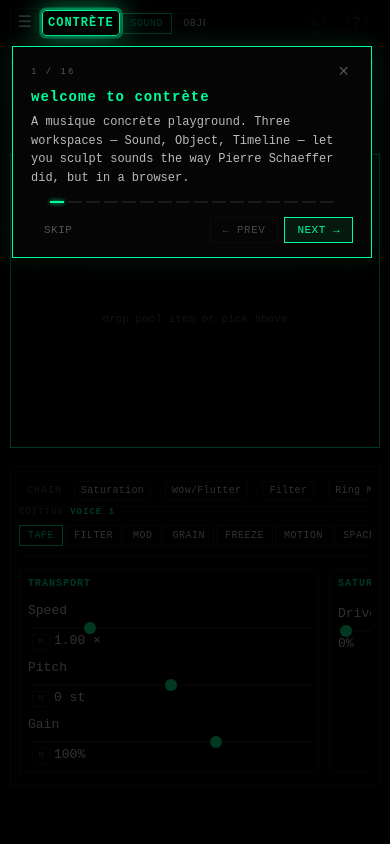
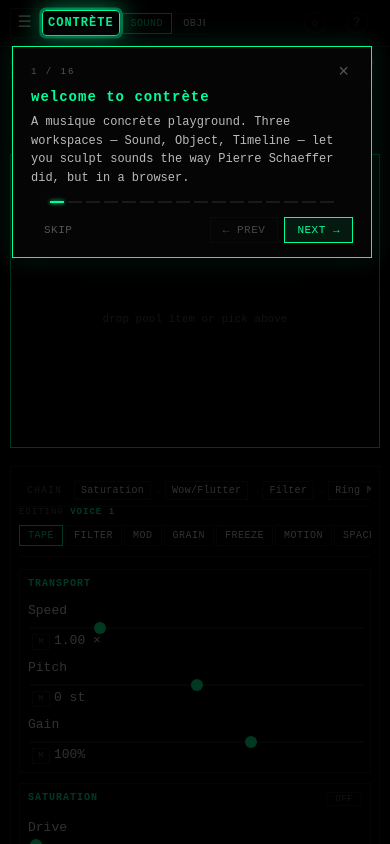
Before and after one commit to circuloponto/concrete, a React (Vite) app: page / in a window 390 px wide. Built offline with nearby package versions, Linux system fonts and the light colour scheme.

Commit message:
mobile redesign2

```diff
--- a/src/index.css
+++ b/src/index.css
@@ -1240,10 +1240,19 @@
     font-size: 10px;
   }
 
-  /* Controls grid: stack panels single column */
+  /* Controls grid: stack panels single column and allow page to scroll
+     vertically so tall panels (freeze, grain) are fully reachable. */
   .controls-grid {
-    grid-template-columns: 1fr !important;
-    gap: 10px;
+    flex-direction: column;
+    overflow-x: hidden;
+    overflow-y: visible;
+    cursor: default;
+    min-height: 0;
+  }
+  .controls-grid .panel {
+    flex: 0 0 auto;
+    width: 100%;
+    max-width: 100%;
   }
   .panel { padding: 8px; }
 
```
